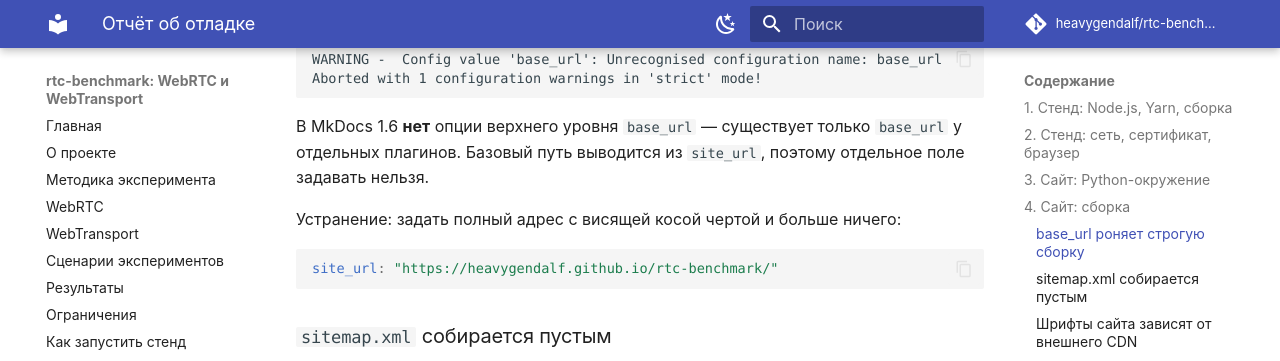
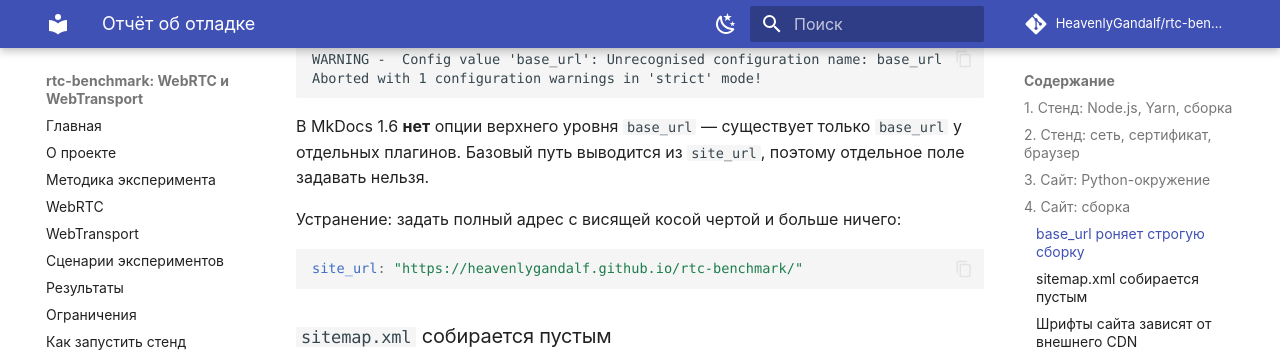
Before and after one commit to HeavenlyGandalf/rtc-benchmark, an MkDocs documentation site: the page built from docs/debugging.md, in a window 1280 px wide and 900 px high, scrolled down 2158 px. Shown: the top 361 px of the window. Built offline with MkDocs 1.6.1 and Material for MkDocs 9.7.7, drawn with Linux system fonts in a browser that asks for light colours; comment, search, counter and statistics services are not loaded.

Commit message:
Update links for the renamed GitHub account

````diff
--- a/docs/debugging.md
+++ b/docs/debugging.md
@@ -55,7 +55,7 @@ Aborted with 1 configuration warnings in 'strict' mode!
 Устранение: задать полный адрес с висящей косой чертой и больше ничего:
 
 ```yaml
-site_url: "https://heavygendalf.github.io/rtc-benchmark/"
+site_url: "https://heavenlygandalf.github.io/rtc-benchmark/"
 ```
 
 ### `sitemap.xml` собирается пустым
--- a/mkdocs.yml
+++ b/mkdocs.yml
@@ -10,11 +10,11 @@ site_author: rtc-benchmark
 # и роняет сборку в режиме --strict. Базовый путь выводится из site_url,
 # поэтому здесь указывается полный адрес с висящей косой чертой.
 # Правка этого поля — единственное, что нужно при смене хостинга.
-site_url: "https://heavygendalf.github.io/rtc-benchmark/"
+site_url: "https://heavenlygandalf.github.io/rtc-benchmark/"
 
 # Ссылки репозитория: кнопка в шапке сайта.
-repo_url: "https://github.com/heavygendalf/rtc-benchmark"
-repo_name: "heavygendalf/rtc-benchmark"
+repo_url: "https://github.com/HeavenlyGandalf/rtc-benchmark"
+repo_name: "HeavenlyGandalf/rtc-benchmark"
 edit_uri: "edit/main/docs/"
 
 # Каталог-URLы (about/index.html вместо about.html) — так MkDocs строит
@@ -79,7 +79,7 @@ nav:
 extra:
   social:
     - icon: fontawesome/brands/github
-      link: https://github.com/heavygendalf/rtc-benchmark
+      link: https://github.com/HeavenlyGandalf/rtc-benchmark
       name: Репозиторий проекта на GitHub
 
 markdown_extensions:
````
Also changed, not shown: README.md (+1 -1 lines), docs/license.md (+2 -2 lines), docs/running.md (+4 -4 lines).
